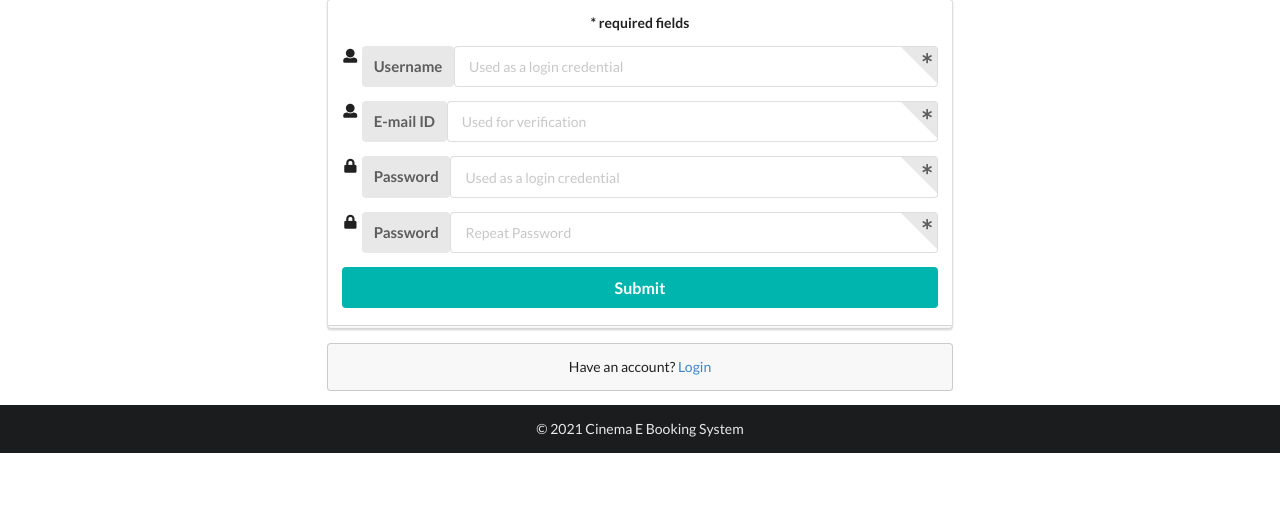
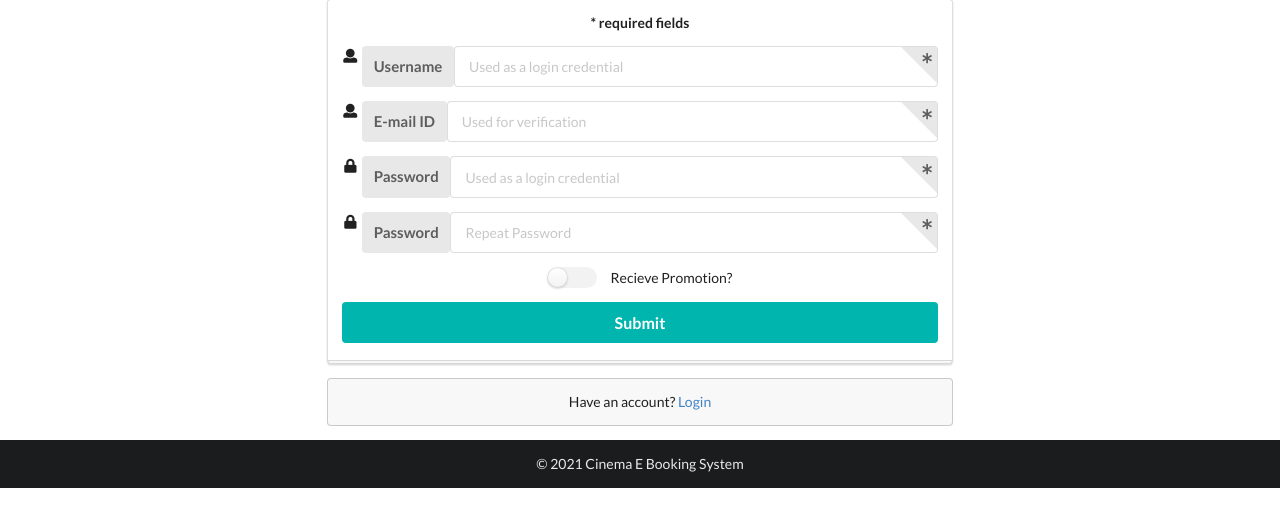
Before and after one commit to l1337xto/site-cinema-ticket-booking-uga, a Django app: page /auth/register in a window 1280 px wide. Shown: the part 197-724 px from the top of the page. Run offline with Django 3.2, Linux system fonts and the light colour scheme.

Commit message:
Promotion Option

```diff
--- a/templates/userauth/register.html
+++ b/templates/userauth/register.html
@@ -74,6 +74,12 @@ Create an account
                   </div>
                 </div>
               </div>
+              <div class="field">
+              <div class="ui toggle checkbox">
+                <input type="checkbox" name="recieve_promo">
+                <label>Recieve Promotion?</label>
+              </div>
+            </div>
               <button class="ui fluid large teal submit button">Submit</button>
             </div>
 
--- a/userauth/models.py
+++ b/userauth/models.py
@@ -3,6 +3,9 @@ from django.contrib.auth.models import AbstractUser
 
 class User(AbstractUser):
     is_email_verified = models.BooleanField(default=False)
+    recieve_promo = models.BooleanField(default=False)
+    billing_address = models.CharField(max_length=100, default='')
+
     def __str__(self):
         return self.email
 
--- a/userauth/views.py
+++ b/userauth/views.py
@@ -1,12 +1,12 @@
 from django.contrib import auth
 from django.shortcuts import render, redirect
 from django.contrib import messages
-from validate_email import validate_email
-from .models import User
-from django.contrib.auth import authenticate, login, logout
+from validate_email import validate_email # Pip package
+from .models import *
+from django.contrib.auth import authenticate, login, logout # for dealing with registered user in database
 from django.urls import reverse
-from django.contrib.auth.decorators import login_required
-from helpers.decorators import auth_user_should_not_access
+from django.contrib.auth.decorators import login_required #decorator which allows if a view can be accessed by user
+from helpers.decorators import auth_user_should_not_access # custom decorator which a user
 from django.contrib.sites.shortcuts import get_current_site
 from django.template.loader import render_to_string
 from django.utils.http import urlsafe_base64_decode, urlsafe_base64_encode
@@ -44,6 +44,7 @@ def register(request):
         username = request.POST.get('username')
         password = request.POST.get('password')
         password2 = request.POST.get('password2')
+        recieve_promo = request.POST.get('recieve_promo')
 ######################################USER INFO VALIDATION#########################################
         if len(password)<8:
             messages.add_message(request,messages.ERROR,'Password should be atleast 8 characters')
@@ -67,6 +68,8 @@ def register(request):
            return render(request,'userauth/register.html',context)
 ######################################USER SAVE#########################################
         user = User.objects.create_user(username=username, email=email)
+        if recieve_promo == "on":
+            user.recieve_promo=True
         user.set_password(password)
         user.save()
 
```
Also changed, not shown: requirements.txt (added, +9 -0 lines), templates/admin/base_site.html (added, +9 -0 lines), userauth/admin.py (+9 -1 lines), userauth/migrations/0005_user_recieve_promo.py (added), userauth/migrations/0006_user_billing_address.py (added).
